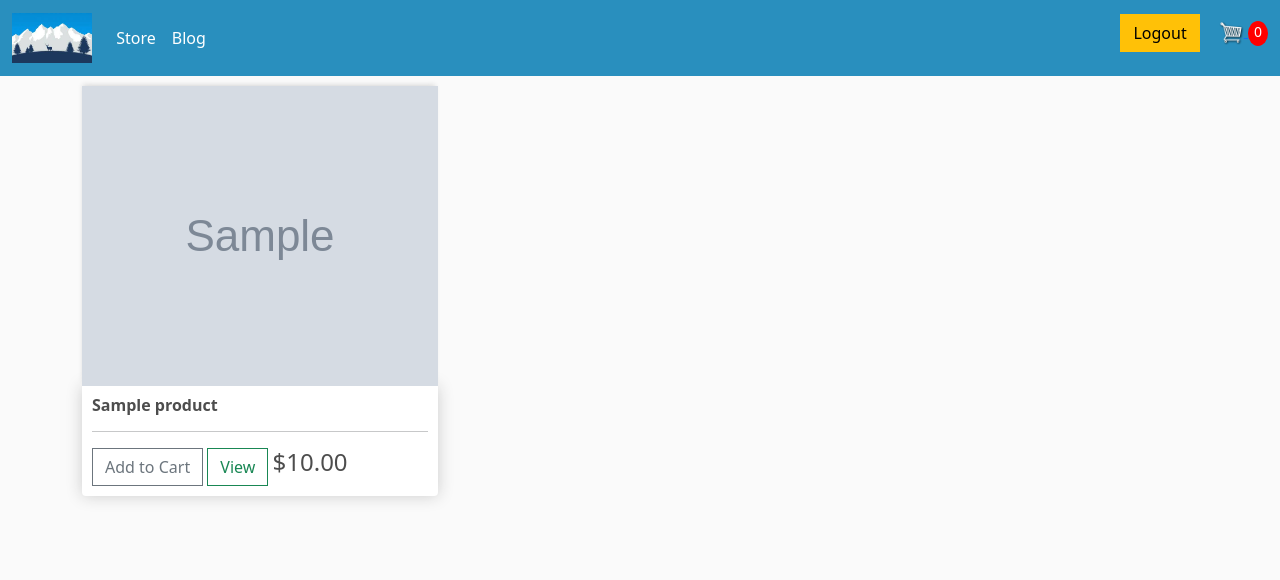
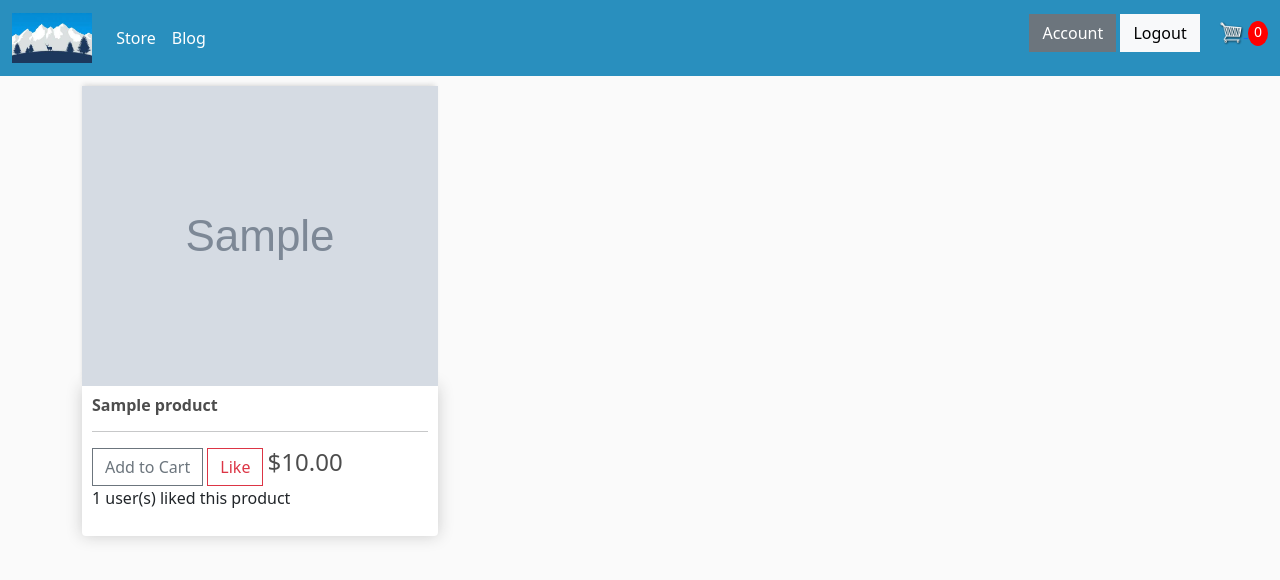
Before and after one commit to matthew-le/solo-project, a Django app: page / in a window 1280 px wide. Shown: the top 580 px of the page. Run offline with Django 3.2, Linux system fonts and the light colour scheme; a user stored in the database is signed in; tables that the repository leaves empty hold one stand-in row (values such as "Sample post"); grey boxes marked "Sample" are stand-in pictures.

Commit message:
add account page and conditionals

```diff
--- a/snowboard_app/models.py
+++ b/snowboard_app/models.py
@@ -18,6 +18,7 @@ class Product(models.Model):
     price = models.DecimalField(max_digits=7, decimal_places=2)
     digital = models.BooleanField(default=False, null=True, blank=True)
     image = models.ImageField(null=True, blank=True)
+    users_who_favorited = models.ManyToManyField(User, related_name='products_user_favorited')
 
     def __str__(self):
         return self.name
--- a/snowboard_app/templates/store/cart.html
+++ b/snowboard_app/templates/store/cart.html
@@ -7,7 +7,7 @@
     {% extends 'store/main.html' %}
     {% load static %}
     <link rel="stylesheet" href="{% static 'css/style.css' %}">
-    <title>Document</title>
+    <title>Cart</title>
 </head>
 <body>
     {% block content %}
--- a/snowboard_app/templates/store/checkout.html
+++ b/snowboard_app/templates/store/checkout.html
@@ -7,7 +7,7 @@
     {% extends 'store/main.html' %}
     {% load static %}
     <link rel="stylesheet" href="{% static 'css/style.css' %}">
-    <title>Document</title>
+    <title>Checkout</title>
 </head>
 <body>
     {% block content %}
--- a/snowboard_app/templates/store/main.html
+++ b/snowboard_app/templates/store/main.html
@@ -51,7 +51,7 @@
 
     </script>
 
-    <title>Snowboard Shop</title>
+    <title>GNARLY-GEAR.CO</title>
 </head>
 
 <body>
@@ -74,9 +74,10 @@
                 </ul>
                 <div class="form-inline my-2 my-lg-0">
                     {% if user.is_authenticated %}
-                    <a href="/logout" class='btn btn-warning'>Logout</a>
+                    <a href="/account" class='btn btn-secondary'>Account</a>
+                    <a href="/logout" class='btn btn-light'>Logout</a>
                     {% else %}
-                    <a href="/login" class="btn btn-warning">Login</a>
+                    <a href="/login" class="btn btn-light">Login</a>
                     {% endif %}
                     <a href="/cart">
                         <img id="cart-icon" src="{% static 'images/cart.png' %}">
--- a/snowboard_app/templates/store/register.html
+++ b/snowboard_app/templates/store/register.html
@@ -2,7 +2,7 @@
 <html>
 
 <head>
-    <title>Login</title>
+    <title>Register</title>
     <link rel="stylesheet" href="https://stackpath.bootstrapcdn.com/bootstrap/4.1.3/css/bootstrap.min.css"
         integrity="sha384-MCw98/SFnGE8fJT3GXwEOngsV7Zt27NXFoaoApmYm81iuXoPkFOJwJ8ERdknLPMO" crossorigin="anonymous">
     <script src="https://ajax.googleapis.com/ajax/libs/jquery/3.3.1/jquery.min.js"></script>
--- a/snowboard_app/templates/store/store.html
+++ b/snowboard_app/templates/store/store.html
@@ -7,7 +7,7 @@
     {% extends 'store/main.html' %}
     {% load static %}
     <link rel="stylesheet" href="{% static 'css/style.css' %}">
-    <title>Document</title>
+    <title>Store</title>
 </head>
 <body>
     {% block content %}
@@ -19,8 +19,24 @@
                     <h6><strong>{{product.name}}</strong></h6>
                     <hr>
                     <button data-product={{product.id}} data-action='add' class='btn btn-outline-secondary add-btn update-cart'>Add to Cart</button>
-                    <a class='btn btn-outline-success' href="#">View</a>
+
+                    {% if user.is_authenticated %}
+                        {% if product.users_who_favorited.all %}
+                            {% if user in product.users_who_favorited.all %}
+                                <a class='btn btn-outline-danger' href="/{{product.id}}/unlike">Like</a>
+                            {% else %}
+                                <a class='btn btn-outline-success' href="/{{product.id}}/like">Like</a>
+                            {% endif %}
+                        {% else %}
+                            <a class='btn btn-outline-success' href="/{{product.id}}/like">Like</a>
+                        {% endif %}
+                    {% else %}
+                        <a class='btn btn-outline-success' href="/login">Like</a>
+                    {% endif %}
                     <h4 style='display: inline-block;'>${{product.price |floatformat:2}}</h4>
+                    {% if product.users_who_favorited.all %}
+                    <p>{{product.users_who_favorited.count}} user(s) liked this product</p>
+                    {% endif %}
                 </div>
             </div>
             {% endfor %}
--- a/snowboard_app/urls.py
+++ b/snowboard_app/urls.py
@@ -9,5 +9,8 @@ urlpatterns = [
     path('cart', views.cart),
     path('checkout', views.checkout),
     path('update_item', views.updateItem),
-    path('process_order', views.processOrder)
+    path('process_order', views.processOrder),
+    path('<int:product_id>/like', views.like),
+    path('<int:product_id>/unlike', views.unlike),
+    path('account', views.customerAccount)
 ]
--- a/snowboard_app/views.py
+++ b/snowboard_app/views.py
@@ -7,12 +7,13 @@ from .forms import CreateUserForm
 from .models import *
 from django.http import JsonResponse
 import json
-import bcrypt
 import datetime
 from .utils import cookieCart, cartData, guestOrder
 
 # Create your views here.
 def registerPage(request):
+    data = cartData(request)
+    cartItems = data['cartItems']
     if request.user.is_authenticated:
         return redirect('/')
     else:
@@ -27,11 +28,14 @@ def registerPage(request):
                 messages.success(request, 'Account was successfully created!')
                 return redirect('/login')
         context = {
-            'form': form
+            'form': form,
+            'cartItems': cartItems
         }
         return render(request, 'store/register.html', context)
 
 def loginPage(request):
+    data = cartData(request)
+    cartItems = data['cartItems']
     if request.user.is_authenticated:
         return redirect('/')
     else:
@@ -47,7 +51,9 @@ def loginPage(request):
             else:
                 messages.info(request, 'Username OR password is incorrect')
 
-        context = {}
+        context = {
+            'cartItems': cartItems
+        }
         return render(request, 'store/login.html', context)
 
 def logoutUser(request):
@@ -145,3 +151,25 @@ def processOrder(request):
             zipcode = data['shipping']['zipcode'],
         )
     return JsonResponse('Payment complete', safe=False)
+
+def like(request, product_id):
+    if request.user.is_authenticated:
+        product = Product.objects.get(id=product_id)
+        user = request.user.id
+        product.users_who_favorited.add(user)
+    return redirect('/')
+
+def unlike(request, product_id):
+    if request.user.is_authenticated:
+        product = Product.objects.get(id=product_id)
+        user = request.user.id
+        product.users_who_favorited.remove(user)
+    return redirect('/')
+
+def customerAccount(request):
+    data = cartData(request)
+    cartItems = data['cartItems']
+    context = {
+        'cartItems': cartItems,
+    }
+    return render(request, 'store/customer_account.html', context)
```
Also changed, not shown: snowboard_app/templates/store/customer_account.html (added, +17 -0 lines), snowboard_app/migrations/0010_product_users_who_favorited.py (added), snowboard_app/static/images/like.png (added), snowboard_app/static/images/unlike.png (added).
